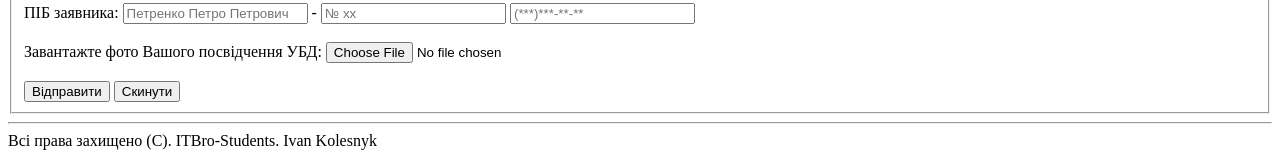
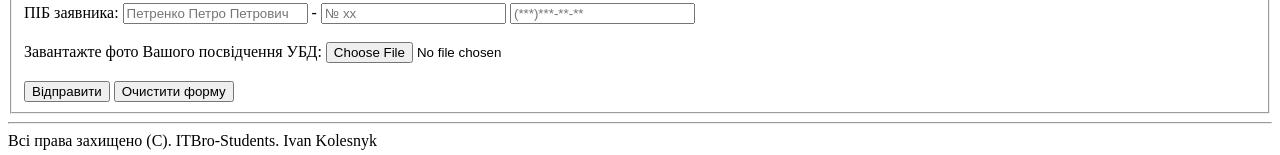
Before and after one commit to IvanKoDev/ITBro, a plain HTML site: page Control/1-html/task-1_cadastr/index.html in a window 1280 px wide. Shown: the part 1789-1944 px from the top of the page. Drawn offline with Linux system fonts and the light colour scheme.

Commit message:
Update index.html

```diff
--- a/Control/1-html/task-1_cadastr/index.html
+++ b/Control/1-html/task-1_cadastr/index.html
@@ -184,7 +184,7 @@
 						Відправити
 					</button>
 					<button type="reset" value="reset">
-						Скинути
+						Очистити форму
 					</button>
 				</fieldset>
 
```
